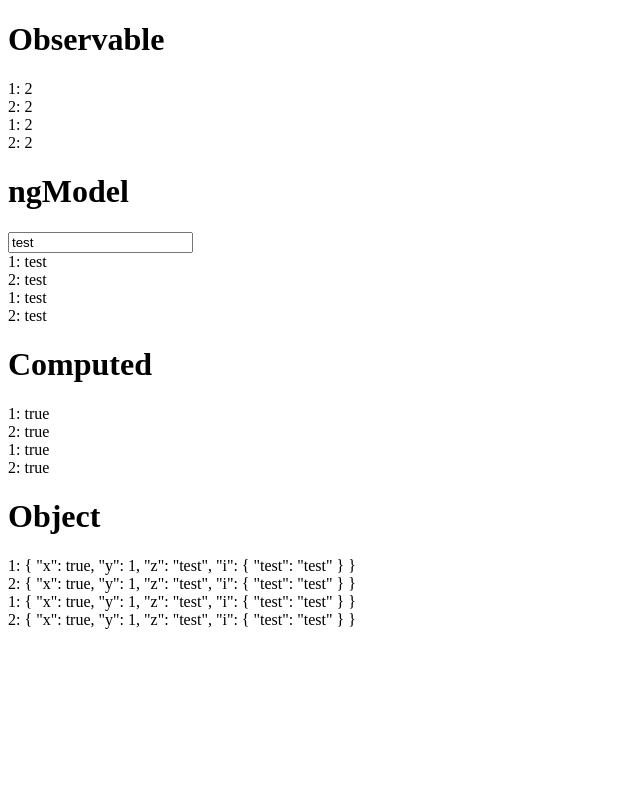
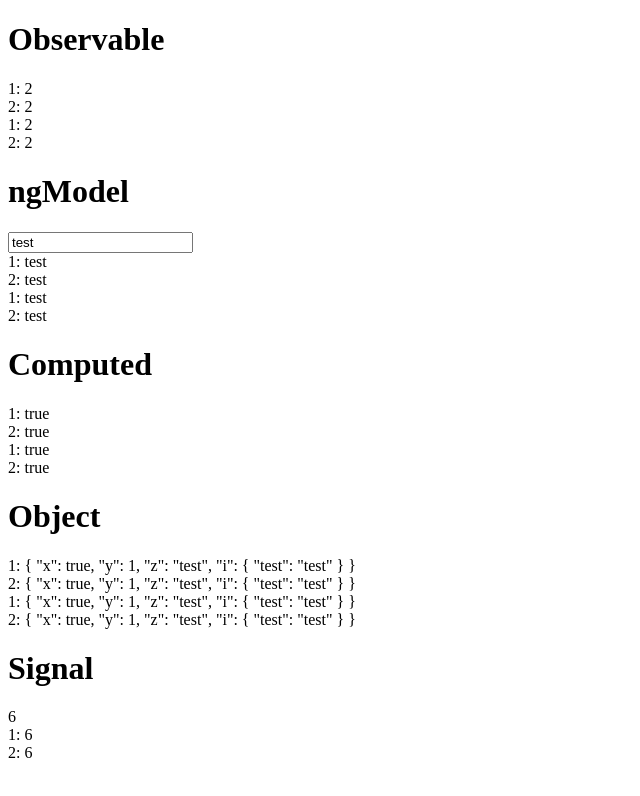
Before and after one commit to nigrosimone/ng-let, an Angular app: page / in a window 1280 px wide. Shown: the top 796 px of the page, without its empty margins (0-640 px from the left). Built offline with nearby package versions, Linux system fonts and the light colour scheme.

Commit message:
signal example

```diff
--- a/projects/ng-let-demo/src/app/app.component.html
+++ b/projects/ng-let-demo/src/app/app.component.html
@@ -67,3 +67,13 @@
     2: {{data| json }}
   </div>
 </ng-container>
+<h1>Signal</h1>
+{{asignal()}}
+<ng-container *ngLet="asignal(); let data">
+  <div>
+    1: {{data }}
+  </div>
+  <div>
+    2: {{data }}
+  </div>
+</ng-container>
--- a/projects/ng-let-demo/src/app/app.component.ts
+++ b/projects/ng-let-demo/src/app/app.component.ts
@@ -1,4 +1,4 @@
-import { Component } from '@angular/core';
+import { Component, signal } from '@angular/core';
 import { defer, Observable, timer } from 'rxjs';
 
 @Component({
@@ -10,10 +10,15 @@
 export class AppComponent {
   obs$: Observable<number> = defer(() => timer(3000, 1000));
   model = 'test';
-  object: {x: boolean, y: number, z: string, i: {test: string}}  = {
+  asignal = signal(1);
+  object: { x: boolean, y: number, z: string, i: { test: string } } = {
     x: true,
     y: 1,
     z: this.model,
-    i: {test: this.model}
+    i: { test: this.model }
   };
+
+  constructor() {
+    setInterval(() => this.asignal.update(value => value + 1), 1000)
+  }
 }
```
Also changed, not shown: 1 other file (tests, documents, lock files or other folders).
